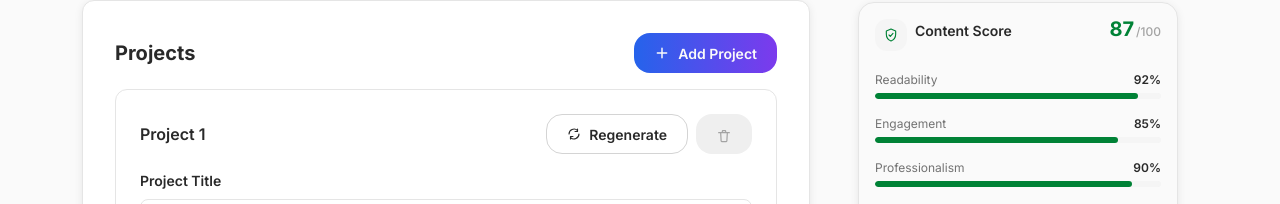
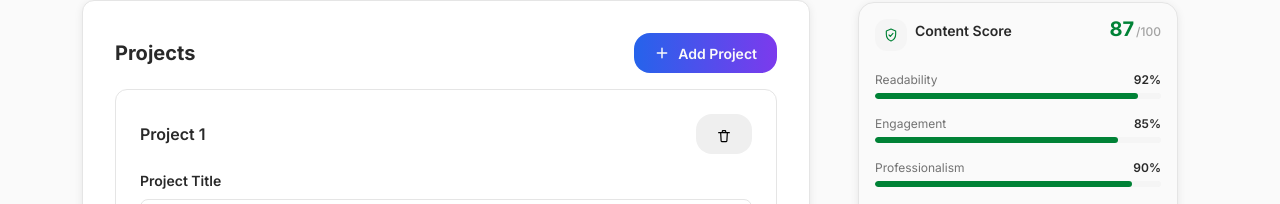
Before and after one commit to HafsaTarek/PortfolioGenie, a React (Vite) app in the folder client/: page /portfolio in a window 1280 px wide. Both pictures are taken after a click on the tab "Projects". Shown: the part 306-510 px from the top of the page. Built offline with nearby package versions, Linux system fonts and the light colour scheme.

Commit message:
any message

```diff
--- a/client/src/components/portfolio/AboutMeTab.jsx
+++ b/client/src/components/portfolio/AboutMeTab.jsx
@@ -3,13 +3,13 @@ import { Card, SectionHeader } from '../common';
 import CTAButton from '../shared/button/CTAButton';
 import Field from '../common/Field';
 import AITipBox from '../common/AITipBox';
-import { RefreshIcon } from '../icons/icons';
 import styles from './AboutMeTab.module.css';
 
 const BIO_MIN = 250;
 const BIO_MAX = 500;
 
-export default function AboutMeTab({ data, onRegenerate }) {
+
+export default function AboutMeTab({ data }) {
   const [headline, setHeadline] = useState(data?.headline || '');
   const [biography, setBiography] = useState(data?.biography || '');
   const [interests, setInterests] = useState(data?.interests || '');
@@ -26,11 +26,7 @@ export default function AboutMeTab({ data, onRegenerate }) {
     <Card>
       <SectionHeader
         title="About Me"
-        actions={
-          <CTAButton variant="outline" size="small" icon={<RefreshIcon />} onClick={onRegenerate}>
-            Regenerate with AI
-          </CTAButton>
-        }
+
       />
 
       <div className={styles.fields}>
--- a/client/src/components/portfolio/ProjectCard.jsx
+++ b/client/src/components/portfolio/ProjectCard.jsx
@@ -1,10 +1,10 @@
 import { useState, useEffect } from 'react';
 import Field from '../common/Field';
 import CTAButton from '../shared/button/CTAButton';
-import { RefreshIcon, TrashIcon, CheckCircleIcon } from '../icons/icons';
+import { TrashIcon, CheckCircleIcon } from '../icons/icons';
 import styles from './ProjectCard.module.css';
 
-export default function ProjectCard({ project, index, onRegenerate, onRemove }) {
+export default function ProjectCard({ project, index, onRemove }) {
   const [title, setTitle] = useState(project?.title || '');
   const [description, setDescription] = useState(project?.description || '');
   const [technologies, setTechnologies] = useState(project?.technologies || '');
@@ -22,14 +22,7 @@ export default function ProjectCard({ project, index, onRegenerate, onRemove })
       <header className={styles.header}>
         <h3 className={styles.title}>Project {index + 1}</h3>
         <div className={styles.headerActions}>
-          <CTAButton
-            variant="outline"
-            size="small"
-            icon={<RefreshIcon size={14} />}
-            onClick={() => onRegenerate(project.id)}
-          >
-            Regenerate
-          </CTAButton>
+          {}
 
           <CTAButton
             variant="ghost"
--- a/client/src/components/portfolio/ProjectCard.module.css
+++ b/client/src/components/portfolio/ProjectCard.module.css
@@ -32,9 +32,10 @@
 }
 
 .deleteIconText {
-  color: var(--gray-4);
+  color: #000000 !important;
   transition: color var(--transition-fast);
 }
+
 
 .headerActions :global(.button):hover .deleteIconText {
   color: var(--danger-color);
--- a/client/src/components/portfolio/SkillsTab.jsx
+++ b/client/src/components/portfolio/SkillsTab.jsx
@@ -3,12 +3,12 @@ import { Card, SectionHeader } from '../common';
 import AITipBox from '../common/AITipBox';
 import SkillItem from './SkillItem';
 import CTAButton from '../shared/button/CTAButton';
-import { RefreshIcon, PlusIcon } from '../icons/icons';
+import { PlusIcon } from '../icons/icons';
 import styles from './SkillsTab.module.css';
 
 let nextSkillId = 1000;
 
-export default function SkillsTab({ skills: initialSkills, aiTip, onRegenerate }) {
+export default function SkillsTab({ skills: initialSkills, aiTip }) {
   const [skills, setSkills] = useState(initialSkills || []);
 
   useEffect(() => {
@@ -38,9 +38,6 @@ export default function SkillsTab({ skills: initialSkills, aiTip, onRegenerate }
         title="Skills"
         actions={
           <div className={styles.actionsContainer}>
-            <CTAButton variant="outline" size="small" icon={<RefreshIcon />} onClick={onRegenerate}>
-              Regenerate with AI
-            </CTAButton>
             <CTAButton variant="primary" size="small" icon={<PlusIcon />} onClick={handleAdd}>
               Add Skill
             </CTAButton>
```
